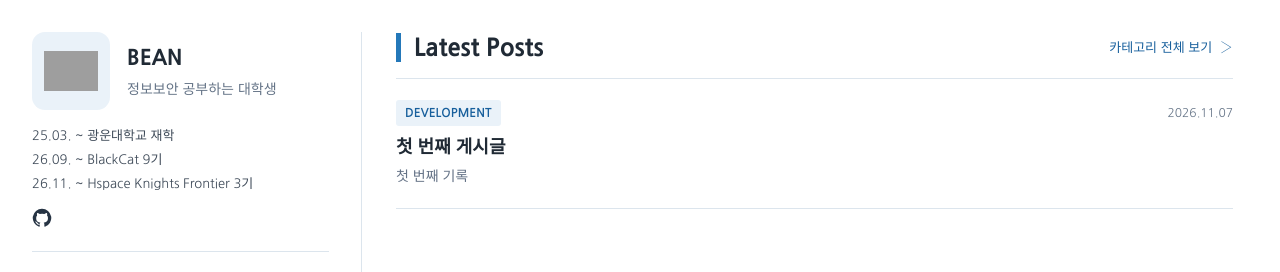
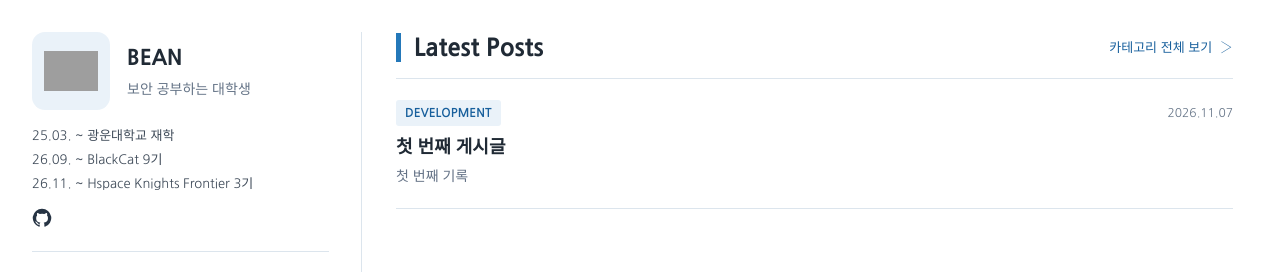
Before and after one commit to BEAN-CMD418/bean-cmd418.github.io, a Jekyll site: the page built from index.md, in a window 1280 px wide. Shown: the part 335-607 px from the top of the page. Built offline with Jekyll 4.4.1, drawn with Linux system fonts in a browser that asks for light colours; some web fonts are replaced; grey boxes are pictures that could not be loaded.

Commit message:
Update profile role description in blog sidebar

```diff
--- a/_includes/blog-sidebar.html
+++ b/_includes/blog-sidebar.html
@@ -6,7 +6,7 @@
     </div>
     <div class="profile-copy">
       <h2>BEAN</h2>
-      <p class="profile-role">정보보안 공부하는 대학생</p>
+      <p class="profile-role">보안 공부하는 대학생</p>
     </div>
     <div class="profile-career" aria-label="활동 및 학력">
       <p>25.03. ~ 광운대학교 재학</p>
```
